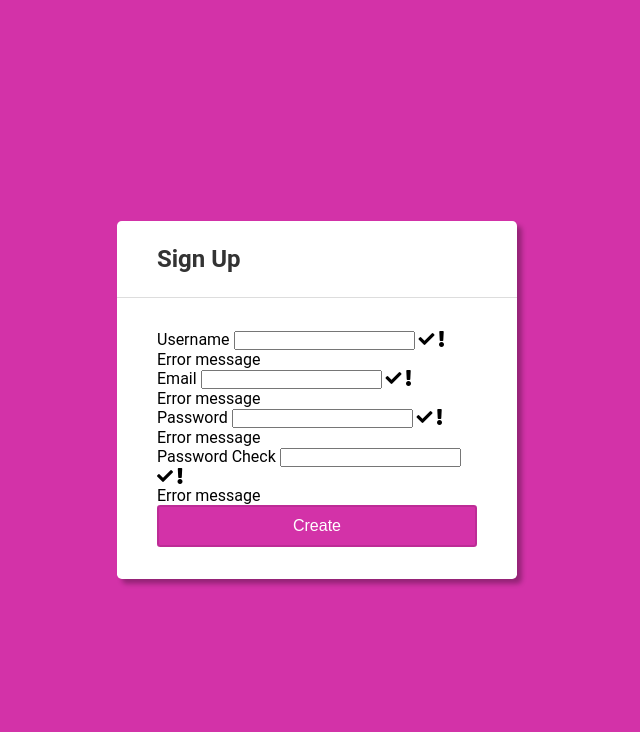
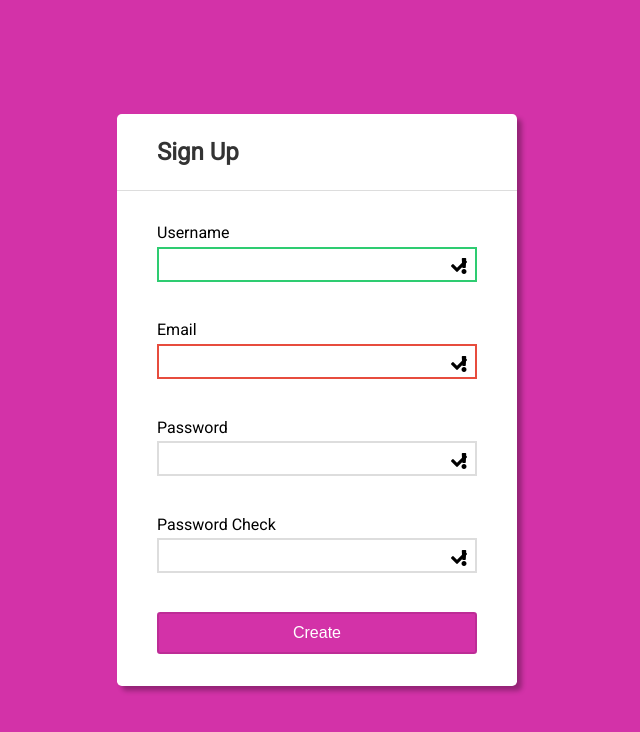
Before and after one commit to PetterFogel/form-validation, a plain HTML site: page index.html in a window 1280 px wide. Shown: the whole page, without its empty margins (323-963 px from the left). Drawn offline with Linux system fonts and the light colour scheme.

Commit message:
Added script source path and validation classes.

```diff
--- a/index.html
+++ b/index.html
@@ -8,8 +8,11 @@
         href="https://cdnjs.cloudflare.com/ajax/libs/font-awesome/5.13.1/css/all.min.css"
         integrity="sha512-xA6Hp6oezhjd6LiLZynuukm80f8BoZ3OpcEYaqKoCV3HKQDrYjDE1Gu8ocxgxoXmwmSzM4iqPvCsOkQNiu41GA=="
         crossorigin="anonymous"/>
+        <link rel="preconnect" href="https://fonts.gstatic.com">
+    <link href="https://fonts.googleapis.com/css2?family=Roboto&display=swap" rel="stylesheet">
     <link rel="stylesheet" href="style.css">
     <title>From with validation</title>
+    <script src="script.js"></script>
 </head>
 <body>
     <div class="container">
@@ -17,30 +20,30 @@
             <h2>Sign Up</h2>
         </div>
         <form class="form" id="form">
-            <div class="form-input">
+            <div class="form-box success">
                 <label>Username</label>
                 <input type="text" id="username">
                 <i class="fas fa-check"></i>
                 <i class="fas fa-exclamation"></i>
                 <p>Error message</p>
             </div>
-            <div class="form-input">
+            <div class="form-box error">
                 <label>Email</label>
                 <input type="email" id="email">
                 <i class="fas fa-check"></i>
                 <i class="fas fa-exclamation"></i>
                 <p>Error message</p>
             </div>
-            <div class="form-input">
+            <div class="form-box">
                 <label>Password</label>
                 <input type="password" id="password">
                 <i class="fas fa-check"></i>
                 <i class="fas fa-exclamation"></i>
                 <p>Error message</p>
             </div>
-            <div class="form-input">
+            <div class="form-box">
                 <label>Password Check</label>
-                <input type="passwordCheck" id="username">
+                <input type="password" id="passwordcheck">
                 <i class="fas fa-check"></i>
                 <i class="fas fa-exclamation"></i>
                 <p>Error message</p>
```
